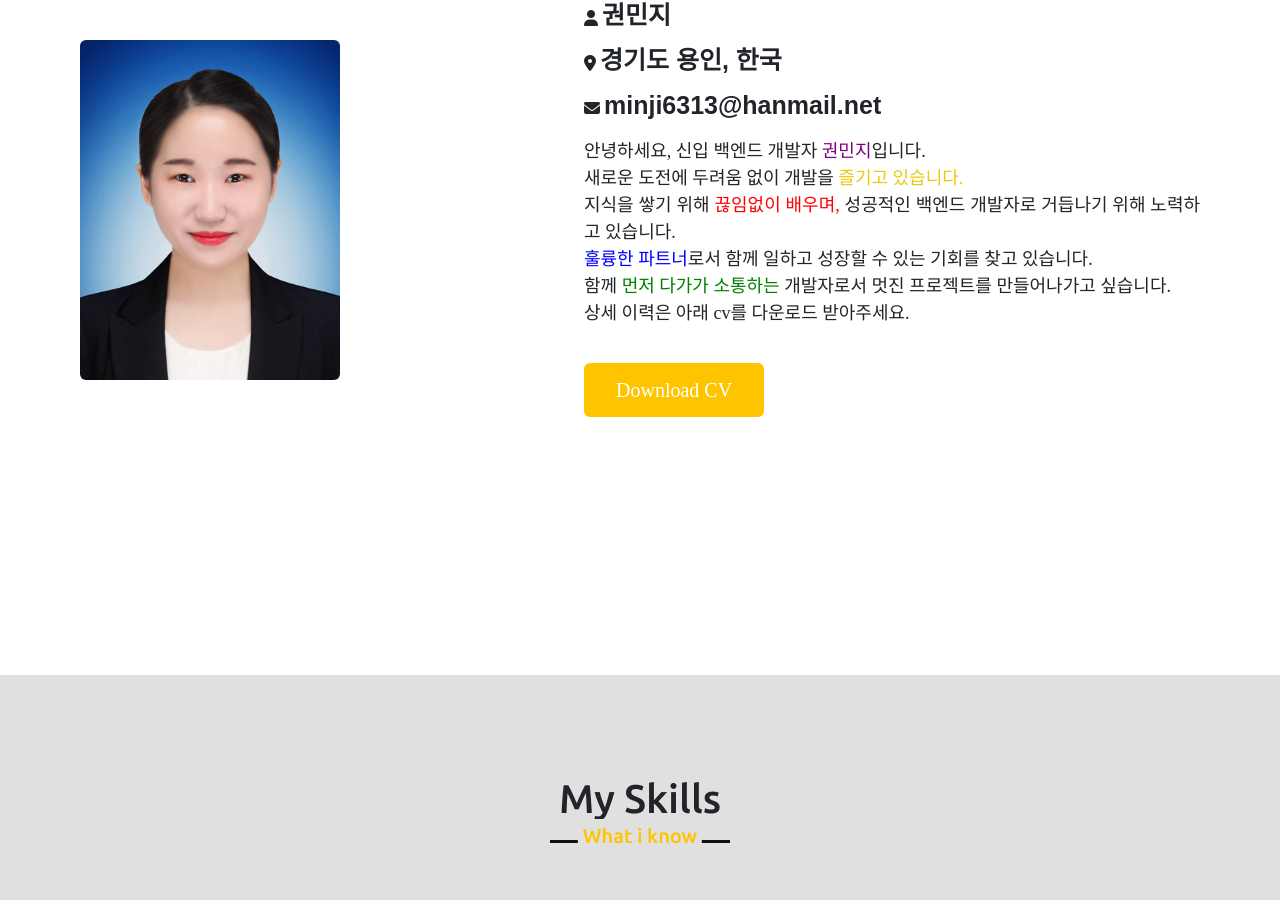
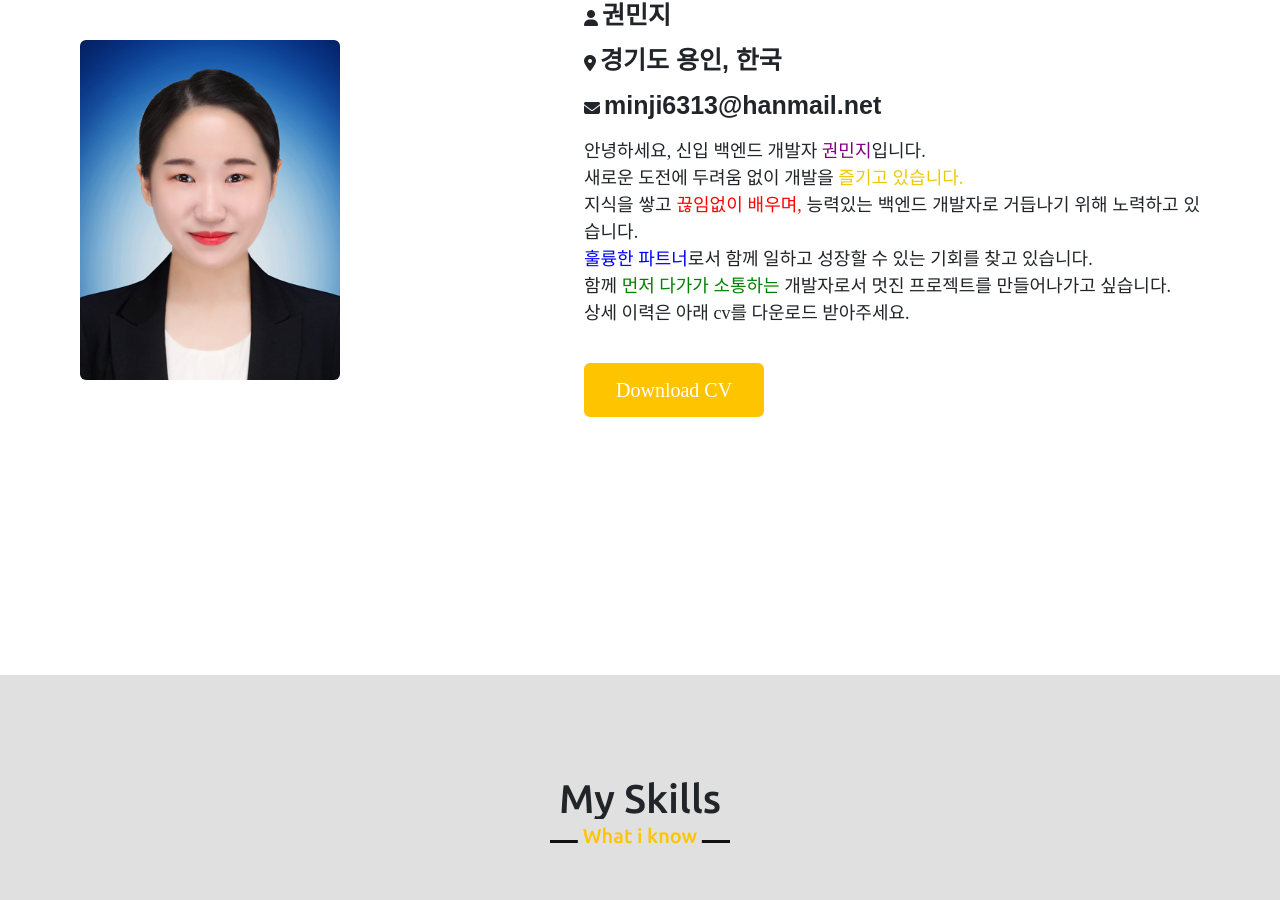
Before and after one commit to kwonminji-v/kwonminji-v.github.io, a plain HTML site: page index.html in a window 1280 px wide. Shown: the part 865-1765 px from the top of the page. Drawn offline with nearby package versions, Linux system fonts and the light colour scheme; a web font is replaced by a local one.

Commit message:
#4.포토폴리오 내용_이력

```diff
--- a/index.html
+++ b/index.html
@@ -61,7 +61,7 @@
                     <p>
                         안녕하세요, 신입 백엔드 개발자 <span style="color: purple;">권민지</span>입니다.<br />
                         새로운 도전에 두려움 없이 개발을 <span style="color: #eec80c;">즐기고 있습니다.</span> <br />
-                        지식을 쌓기 위해 <span style="color: red;">끊임없이 배우며,</span> 성공적인 백엔드 개발자로 거듭나기 위해 노력하고 있습니다. <br />
+                        지식을 쌓고 <span style="color: red;">끊임없이 배우며,</span> 능력있는 백엔드 개발자로 거듭나기 위해 노력하고 있습니다. <br />
                         <span style="color: blue;">훌륭한 파트너</span>로서 함께 일하고 성장할 수 있는 기회를 찾고 있습니다. <br />
                         함께 <span style="color: green;">먼저 다가가 소통하는</span> 개발자로서 멋진 프로젝트를 만들어나가고 싶습니다.<br />
                         상세 이력은 아래 cv를 다운로드 받아주세요.
```
